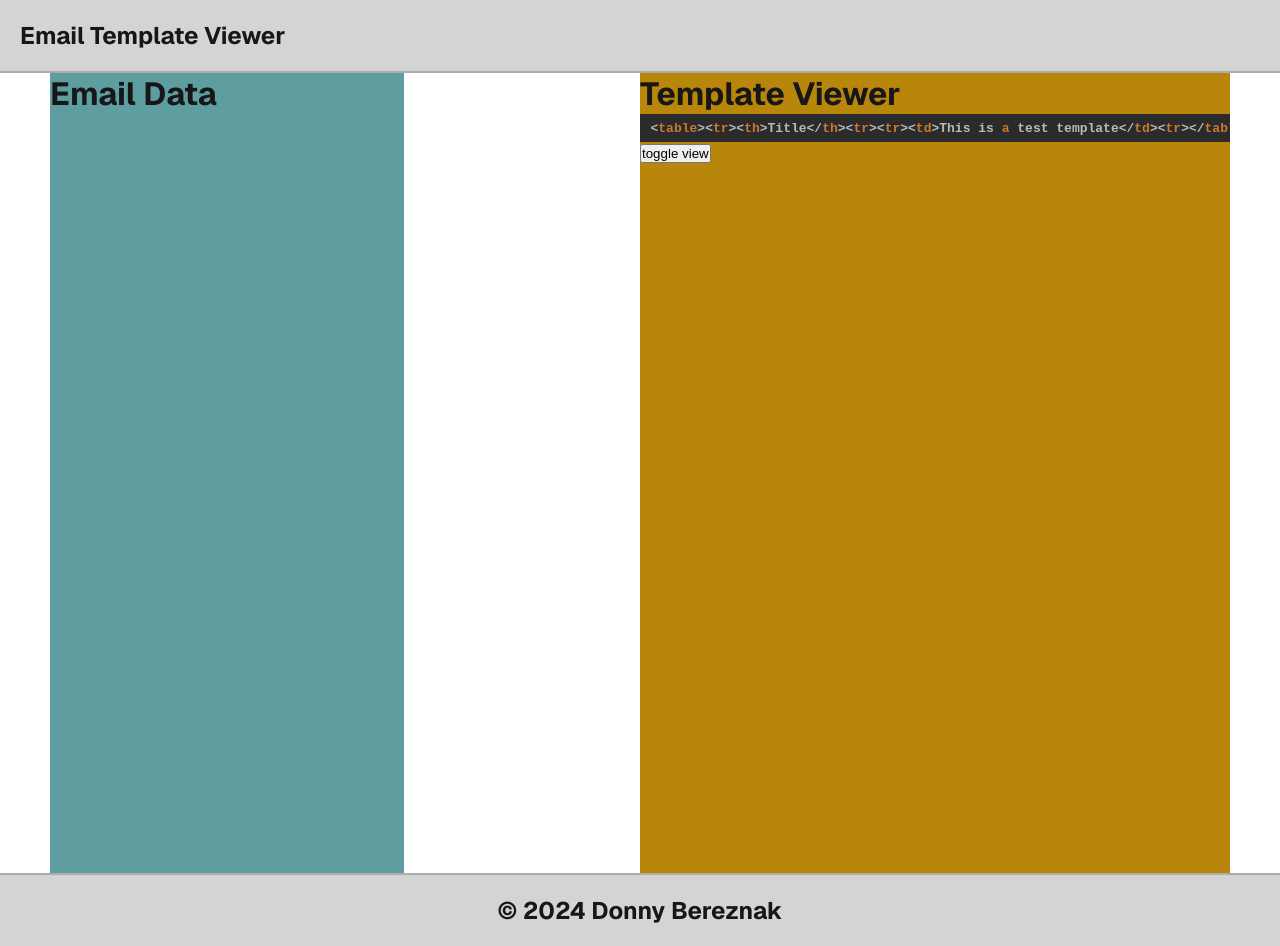
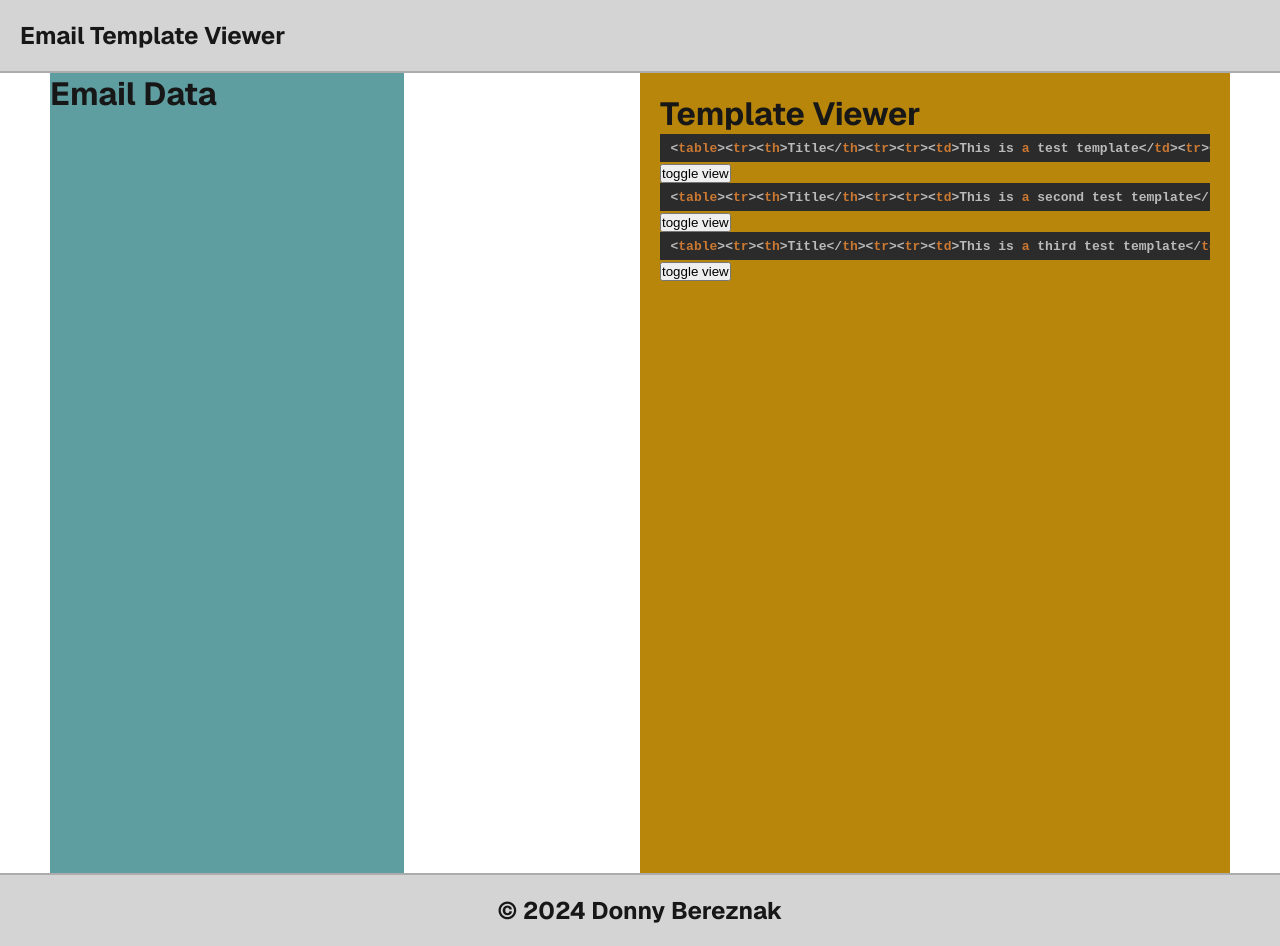
Before and after one commit to DBereznak/email_templates, a Next.js app in the folder email-template-viewer/: page / in a window 1280 px wide. Built offline with nearby package versions, Linux system fonts and the light colour scheme.

Commit message:
started adding state

```diff
--- a/email-template-viewer/src/app/components/emailTemplates.ts
+++ b/email-template-viewer/src/app/components/emailTemplates.ts
@@ -1,3 +1,9 @@
-export const emailTemplates = [
-    {id: 1, email: "<table><tr><th>Title</th><tr><tr><td>This is a test template</td><tr></table>"}
-];
+
+export default function emailMarkup(name: string) {
+    return [
+        {id: 1, email: "<table><tr><th>Title</th><tr><tr><td>This is a test template</td><tr></table>"},
+        {id: 2, email: `<table><tr><th>Title</th><tr><tr><td>This is a second test template</td><tr><tr><td>${name} is Great</td><tr></table>`},
+        {id: 3, email: `<table><tr><th>Title</th><tr><tr><td>This is a third test template</td><tr><tr><td>${name} is Awesome</td><tr></table>`},
+    ];
+
+}
--- a/email-template-viewer/src/app/components/templateViewer.module.css
+++ b/email-template-viewer/src/app/components/templateViewer.module.css
@@ -1,5 +1,6 @@
 .viewer{
     width: 50%;
     height: 100vh;
+    padding: 20px;
     background-color:darkgoldenrod;
 }
--- a/email-template-viewer/src/app/components/templateViewer.tsx
+++ b/email-template-viewer/src/app/components/templateViewer.tsx
@@ -1,9 +1,10 @@
 import styles from "./templateViewer.module.css";
 import EmailTemplate from "./emailTemplate";
-import { emailTemplates } from "./emailTemplates";
+import emailMarkup from "./emailTemplates";
 
 export default function TemplateViewer() {
 
+    const emailTemplates = emailMarkup("Angela");
     const templates = emailTemplates.map(template => <div key={template.id}> <EmailTemplate rawHTML={template.email} /> </div>)
     return (
         <div className={styles.viewer}>
--- /dev/null
+++ b/email-template-viewer/src/app/context/emailDataContext.ts
@@ -0,0 +1,5 @@
+"use client"
+
+import { createContext } from "react";
+
+export const EmailDataContext = createContext("");
```
